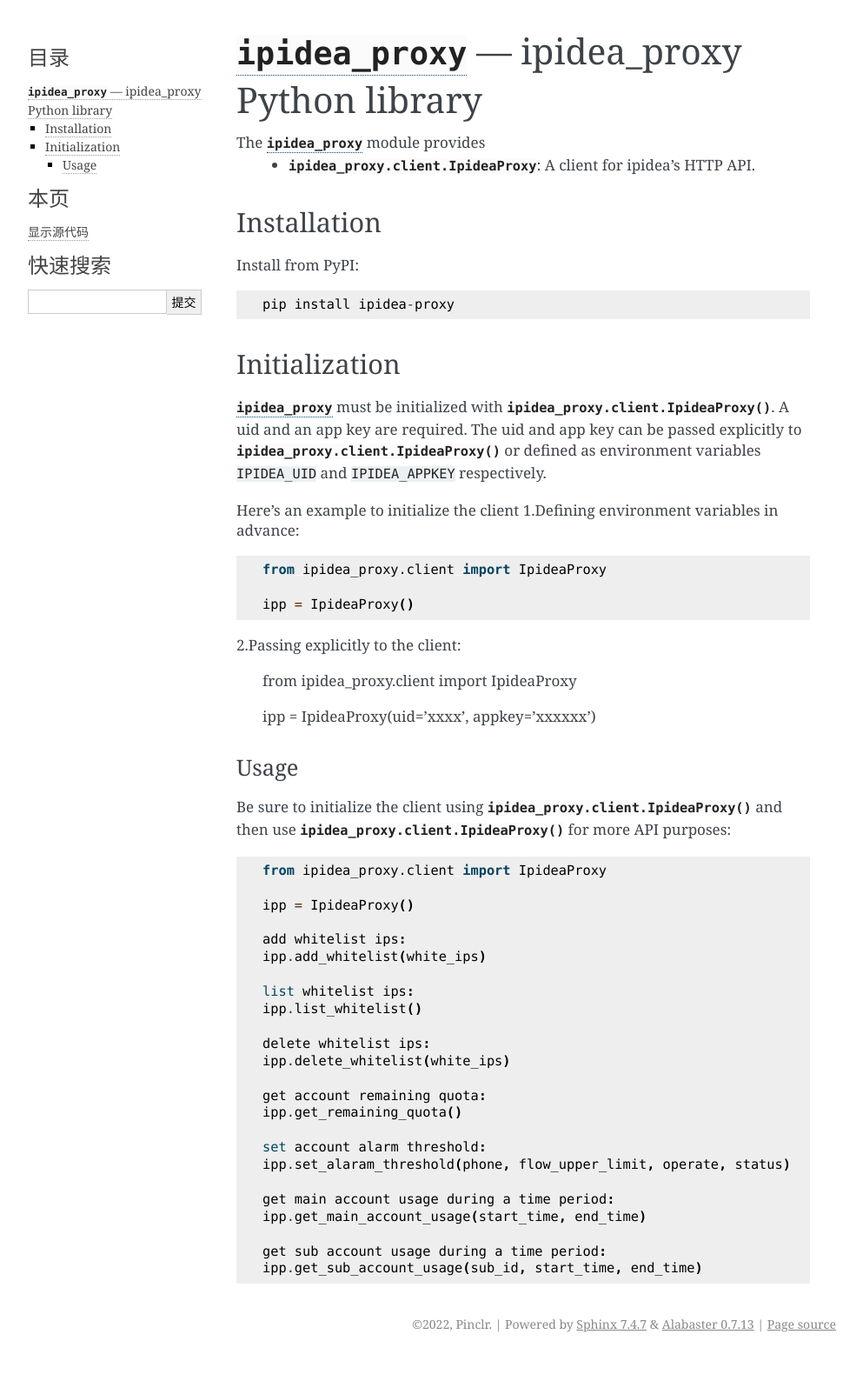
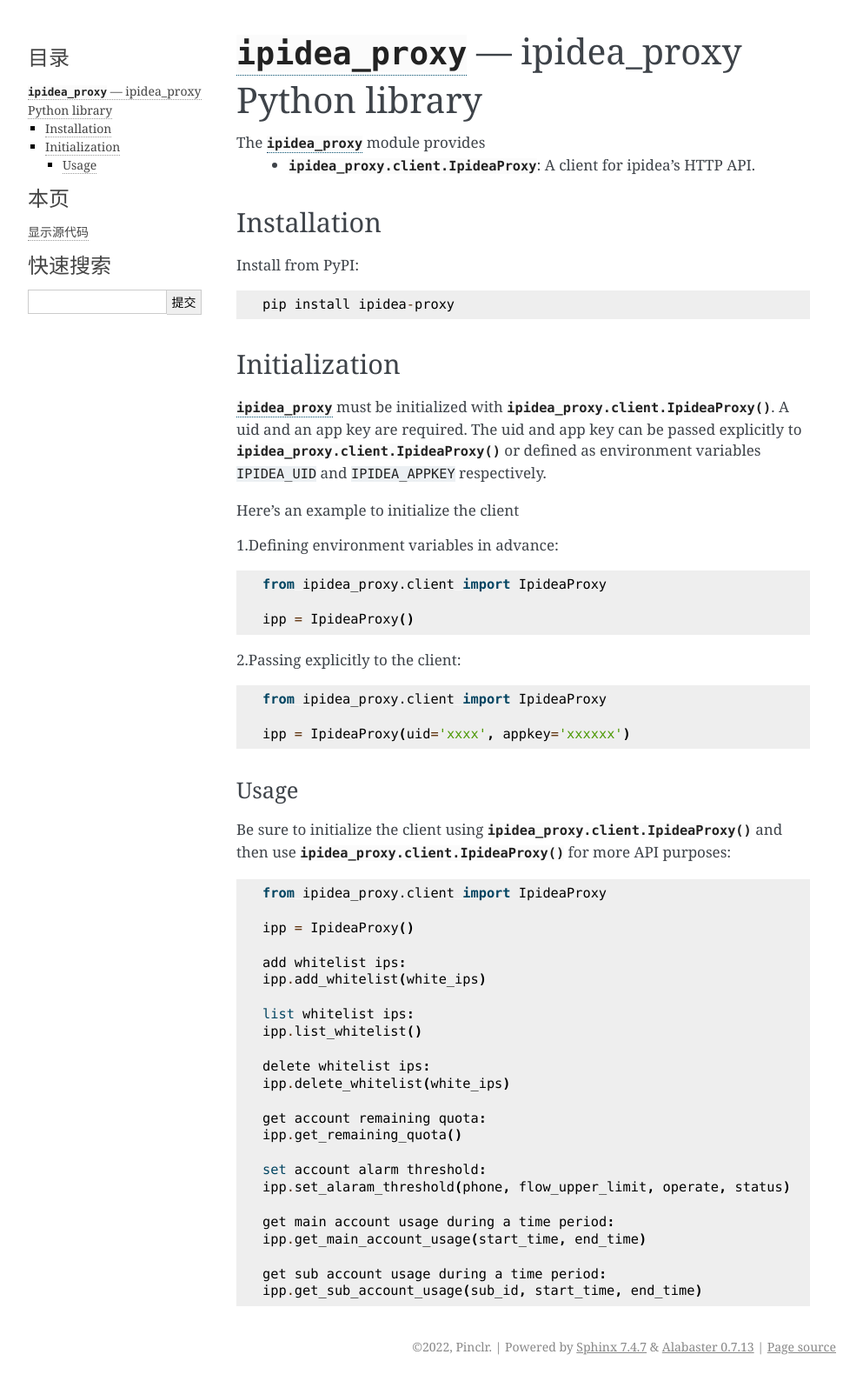
Before and after one commit to pinclr/ipidea-proxy, a Sphinx documentation site: the page built from docs/source/index.rst, in a window 1280 px wide. Shown: the whole page at 87% size, without its empty margins (148-1141 px from the left). Built offline with Sphinx 7.4.7, drawn with Linux system fonts in a browser that asks for light colours; before the commit the page ends 1562 px from its top, so only the background shows below that.

Commit message:
update_format

```diff
--- a/docs/source/index.rst
+++ b/docs/source/index.rst
@@ -26,13 +26,14 @@
 ``IPIDEA_UID`` and ``IPIDEA_APPKEY`` respectively.
 
 Here's an example to initialize the client
+
 1.Defining environment variables in advance::
 
     from ipidea_proxy.client import IpideaProxy
 
     ipp = IpideaProxy()
 
-2.Passing explicitly to the client:
+2.Passing explicitly to the client::
 
     from ipidea_proxy.client import IpideaProxy
 
```
